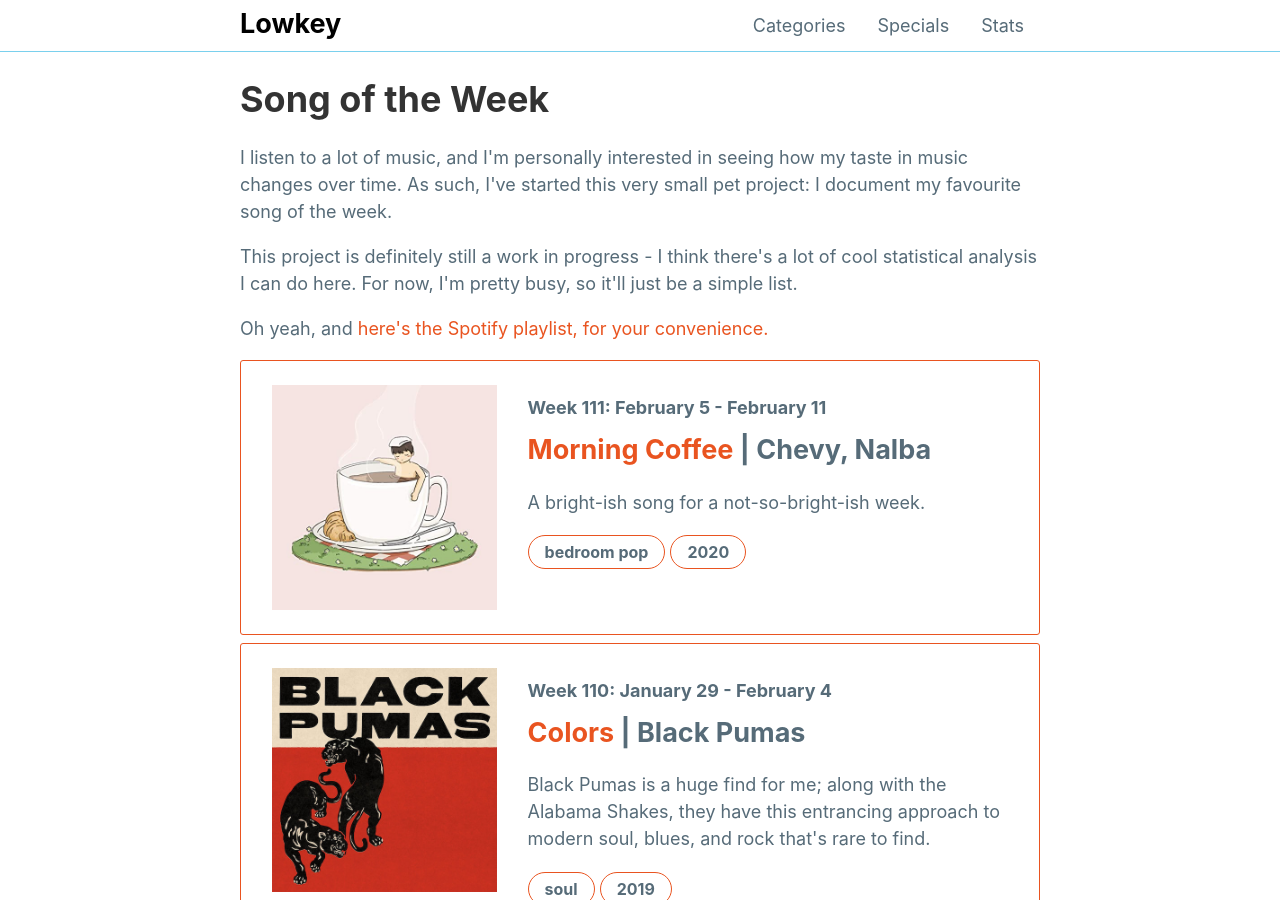
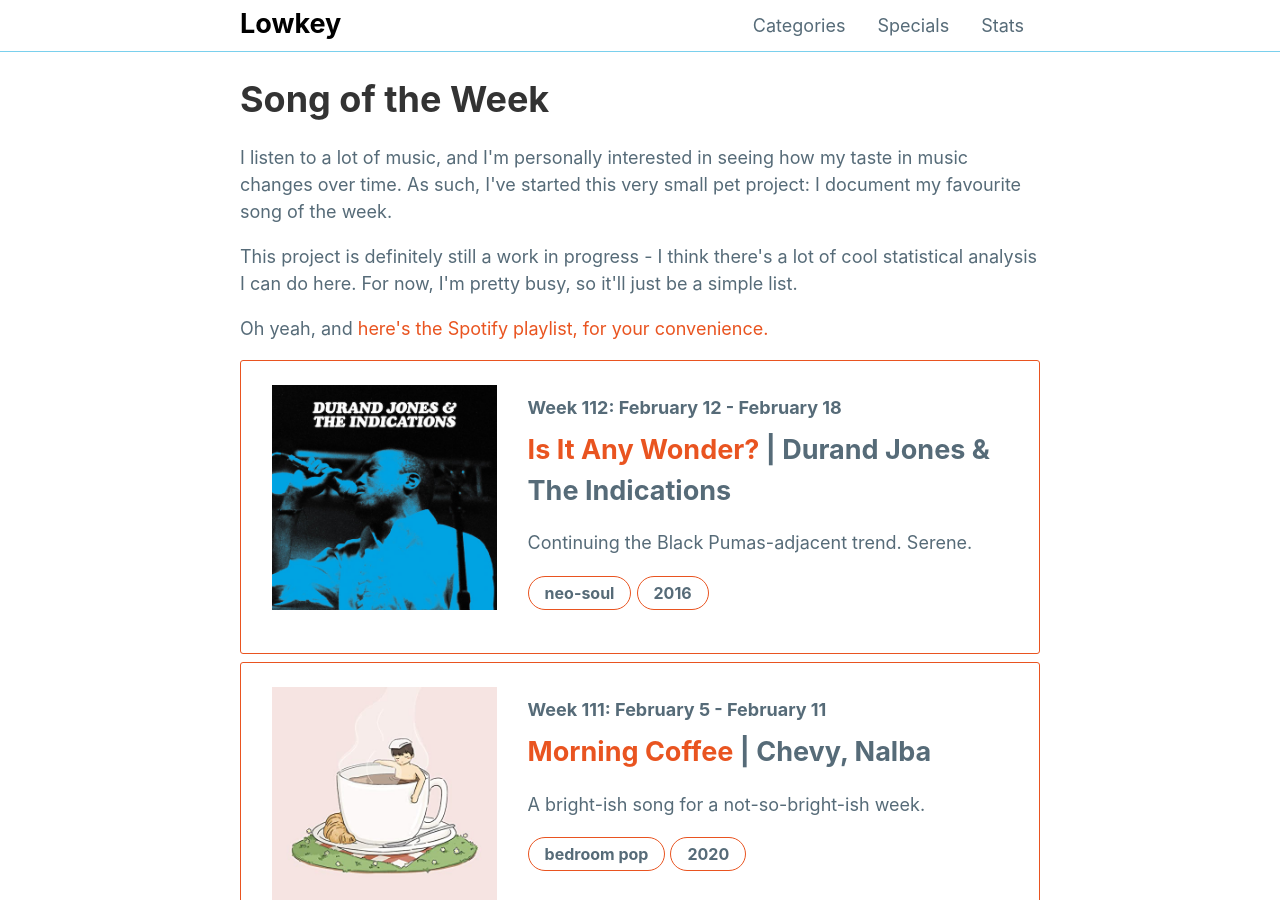
Before and after one commit to mattxwang/lowkey, a Jekyll site: the page built from stats/song-of-the-week.html, in a window 1280 px wide and 900 px high. Built offline with Jekyll 4.4.1, drawn with Linux system fonts in a browser that asks for light colours; comment, search, counter and statistics services are not loaded.

Commit message:
is it any wonder

```diff
--- a/_data/sotw.yml
+++ b/_data/sotw.yml
@@ -1108,3 +1108,13 @@ week111:
   year: 2020
   blurb: >
     A bright-ish song for a not-so-bright-ish week.
+week112:
+  week: "Week 112: February 12 - February 18"
+  title: "Is It Any Wonder?"
+  artist: "Durand Jones & The Indications"
+  album: "Durand Jones & The Indications"
+  album_art: "djti.jpg"
+  genre: "neo-soul"
+  year: 2016
+  blurb: >
+    Continuing the Black Pumas-adjacent trend. Serene.
```
Also changed, not shown: img/albums/djti.jpg (added).
